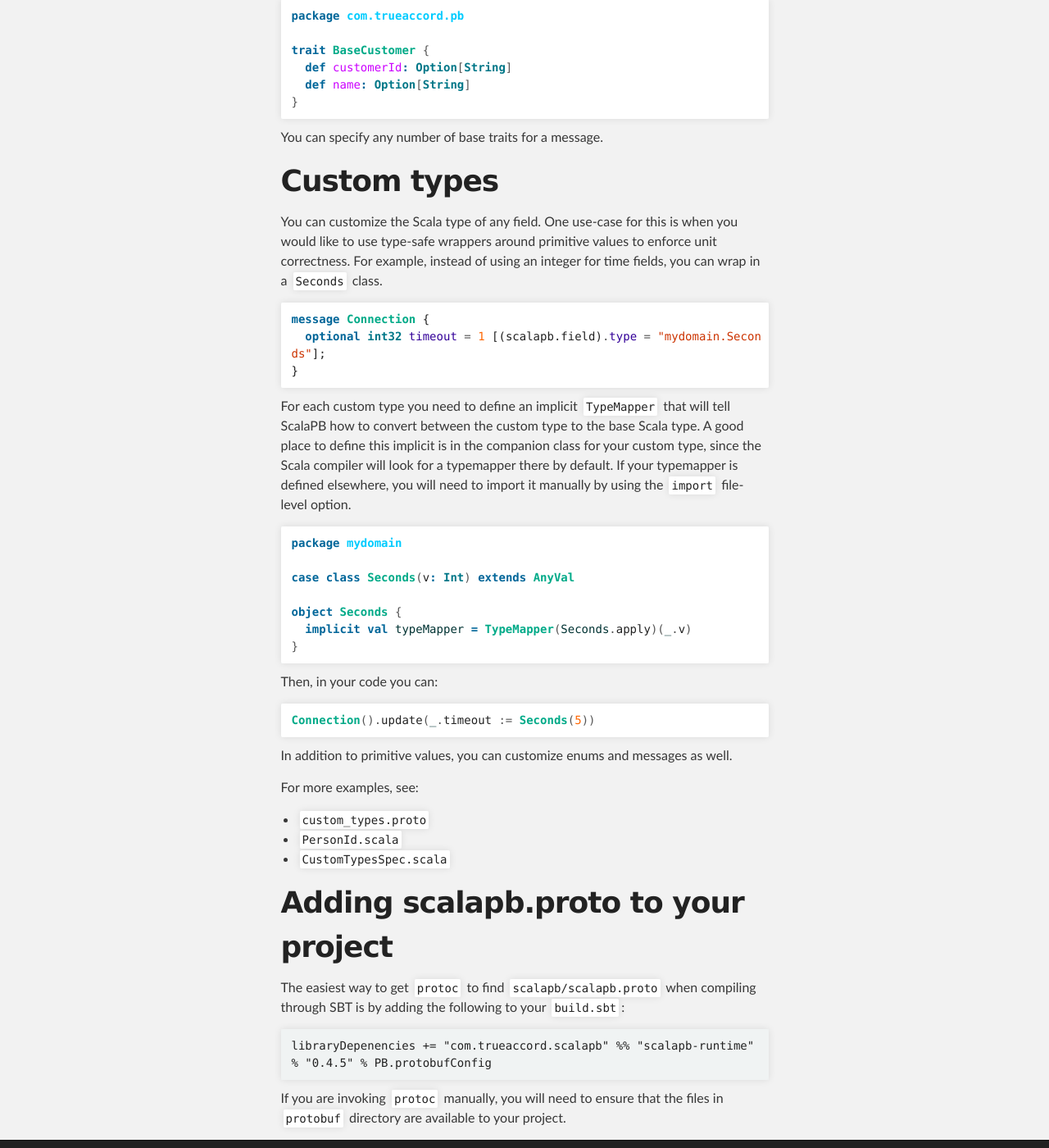
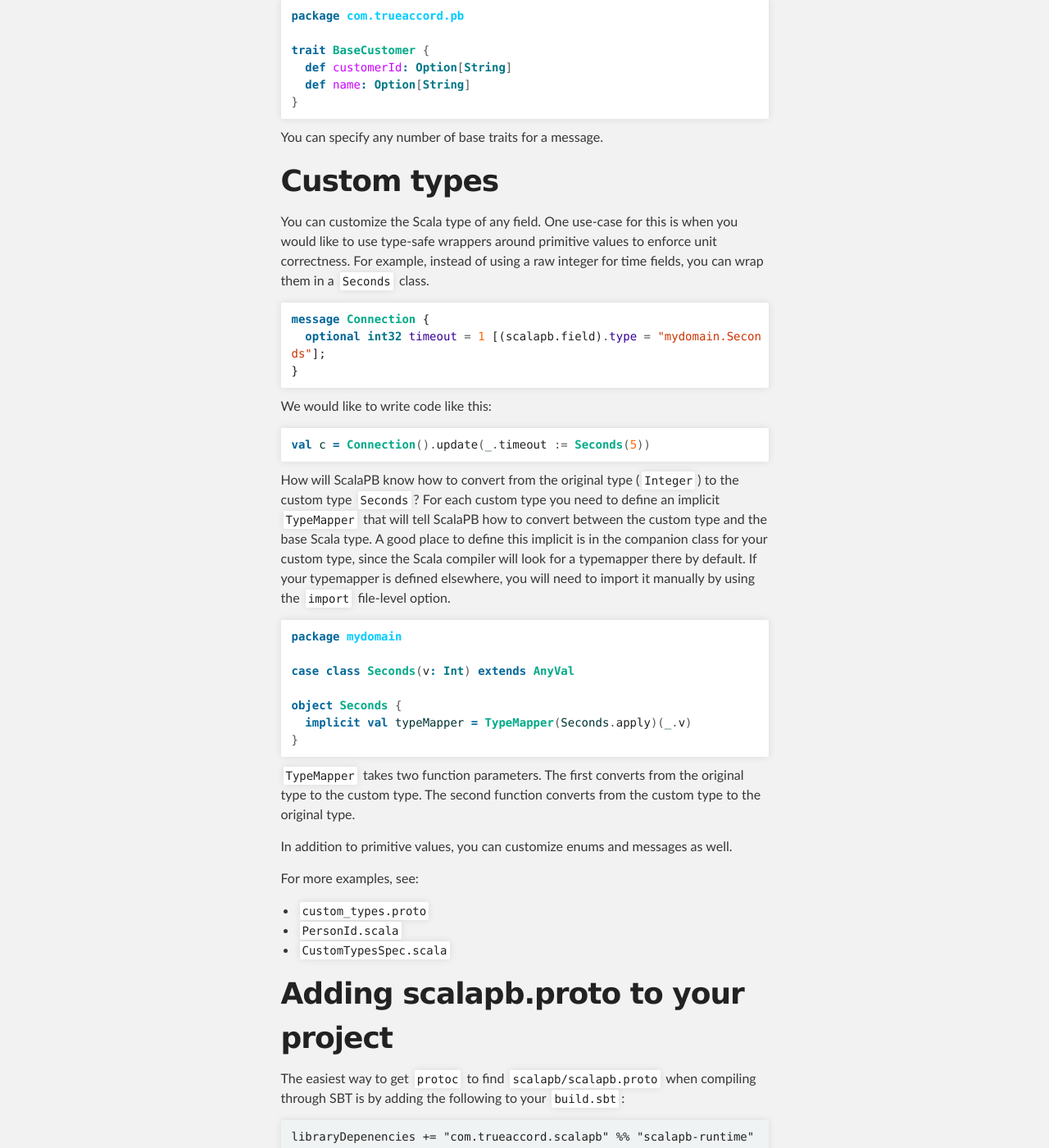
Before and after one commit to scalapb/ScalaPB, a Jekyll site: the page built from customizations.md, in a window 1280 px wide and 1400 px high, scrolled down 1441 px. Shown: the whole window at 82% size. Built offline with Jekyll 4.4.1, drawn with Linux system fonts in a browser that asks for light colours.

Commit message:
more work

```diff
--- a/customizations.md
+++ b/customizations.md
@@ -74,8 +74,8 @@ You can specify any number of base traits for a message.
 
 You can customize the Scala type of any field.  One use-case for this is when
 you would like to use type-safe wrappers around primitive values to enforce unit
-correctness. For example, instead of using an integer for time fields, you can
-wrap in a `Seconds` class.
+correctness. For example, instead of using a raw integer for time fields, you can
+wrap them in a `Seconds` class.
 
 {% highlight proto %}
 message Connection {
@@ -83,10 +83,19 @@ message Connection {
 }
 {% endhighlight %}
 
-For each custom type you need to define an implicit `TypeMapper` that will tell
-ScalaPB how to convert between the custom type to the base Scala type.  A good
-place to define this implicit is in the companion class for your custom type,
-since the Scala compiler will look for a typemapper there by default.  If your typemapper is defined elsewhere, you will need to import it manually by using the `import` file-level option.
+We would like to write code like this:
+
+{% highlight scala %}
+val c = Connection().update(_.timeout := Seconds(5))
+{% endhighlight %}
+
+How will ScalaPB know how to convert from the original type (`Integer`) to the
+custom type `Seconds`? For each custom type you need to define an implicit
+`TypeMapper` that will tell ScalaPB how to convert between the custom type and
+the base Scala type.  A good place to define this implicit is in the companion
+class for your custom type, since the Scala compiler will look for a
+typemapper there by default.  If your typemapper is defined elsewhere, you
+will need to import it manually by using the `import` file-level option.
 
 {% highlight scala %}
 package mydomain
@@ -98,11 +107,9 @@ object Seconds {
 }
 {% endhighlight %}
 
-Then, in your code you can:
-
-{% highlight scala %}
-Connection().update(_.timeout := Seconds(5))
-{% endhighlight %}
+`TypeMapper` takes two function parameters. The first converts from the original type to
+the custom type. The second function converts from the custom type to the
+original type.
 
 In addition to primitive values, you can customize enums and messages as well.
 
```
